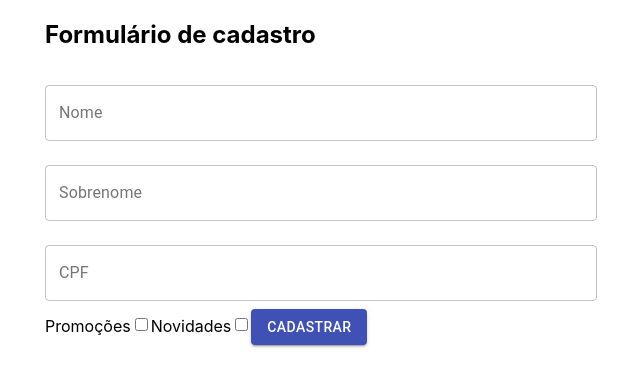
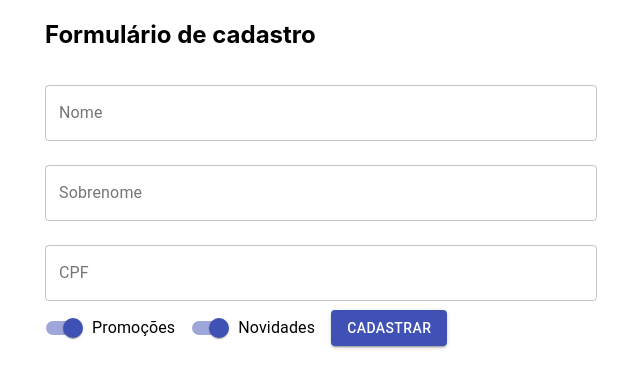
Before and after one commit to matheustakasaki/function-components, a React (Create React App) app: page / in a window 1280 px wide. Shown: the top 388 px of the page, without its empty margins (319-959 px from the left). Built offline with nearby package versions, Linux system fonts and the light colour scheme.

Commit message:
Como se encontrar na documentação do Material UI
Como utilizar diversos componentes com o MaterialUI

Mais propriedades do TextField

Como utilizar um container para ajudar a posição dos elementos

Utilizando elementos de tipografia

MaterialUI Switchs e FormLabelControl

```diff
--- a/src/App.js
+++ b/src/App.js
@@ -1,10 +1,11 @@
 import './App.css';
 import FormularioCadastro from './components/FormularioCadastro/FormularioCadastro';
-import { Container } from '@material-ui/core'
+import { Container, Typography } from '@material-ui/core'
 
 function App() {
   return (
     <Container component="article" maxWidth="sm">
+      <Typography variant="h3" align="center" component="h1" />
       <h1>Formulário de cadastro</h1>
       <FormularioCadastro />
     </Container>
--- a/src/components/FormularioCadastro/FormularioCadastro.jsx
+++ b/src/components/FormularioCadastro/FormularioCadastro.jsx
@@ -1,6 +1,6 @@
 import React from 'react'
-import Button from '@material-ui/core/Button'
-import TextField from '@material-ui/core/TextField'
+import { Switch, TextField, Button, FormControlLabel } from '@material-ui/core'
+
 // Quando criamos uma função,
 function FormularioCadastro() {
 
@@ -14,10 +14,9 @@ function FormularioCadastro() {
 
             <TextField id="cpf" label="CPF" variant="outlined" fullWidth margin="normal" />
 
-            <label htmlFor="">Promoções</label>
-            <input type="checkbox" />
-            <label htmlFor="">Novidades</label>
-            <input type="checkbox" />
+            <FormControlLabel label="Promoções" control={<Switch name="Promoções" color="primary" defaultChecked />} />
+
+            <FormControlLabel label="Novidades" control={<Switch name="Novidades" color="primary" defaultChecked />} />
 
             <Button type="submit" variant="contained" color="primary"> Cadastrar </Button>
         </form>
```
